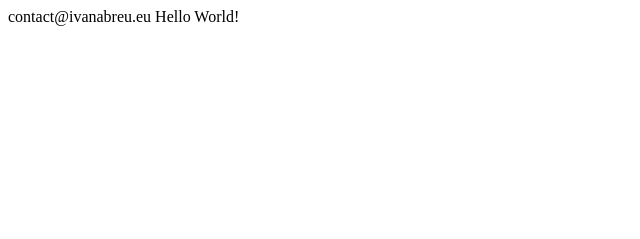
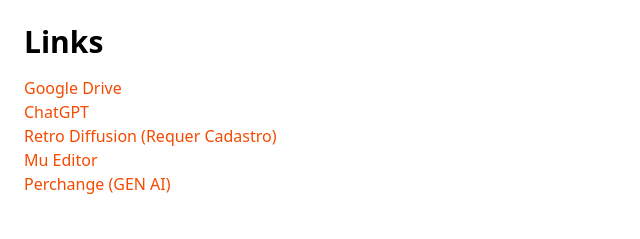
Before and after one commit to abreulima/ivanabreu.eu, a plain HTML site: page index.html in a window 1280 px wide. Shown: the whole page, without its empty margins (0-640 px from the left). Drawn offline with nearby package versions, Linux system fonts and the light colour scheme.

Commit message:
Update index.html

```diff
--- a/index.html
+++ b/index.html
@@ -1,2 +1,50 @@
-contact@ivanabreu.eu
-Hello World!
+<!doctype html>
+<html>
+  <head>
+    <meta charset="UTF-8" />
+    <meta name="viewport" content="width=device-width, initial-scale=1.0" />
+    <script src="https://cdn.jsdelivr.net/npm/@tailwindcss/browser@4"></script>
+  </head>
+  <body class="font-sans p-6">
+    <h1 class="text-3xl font-bold">
+        Links
+    </h1>
+    <ul class="py-4">
+        <li>
+            <a
+            class="text-orange-600 hover:underline"
+            href="https://drive.google.com/drive/folders/161BTatkkWF6omChAh1AOwQIojdv_Z3Yw">
+                Google Drive
+            </a>
+        </li>
+        <li>
+            <a
+            class="text-orange-600 hover:underline"
+            href="https://chatgpt.com/">
+                ChatGPT
+            </a>
+        </li>
+        <li>
+            <a
+            class="text-orange-600 hover:underline"
+            href="https://www.retrodiffusion.ai/app">
+                Retro Diffusion (Requer Cadastro)
+            </a>
+        </li>
+        <li>
+            <a
+            class="text-orange-600 hover:underline"
+            href="https://codewith.mu/">
+                Mu Editor
+            </a>
+        </li>
+        <li>
+            <a
+            class="text-orange-600 hover:underline"
+            href="https://perchance.org/ai-text-to-image-generator">
+                Perchange (GEN AI)
+            </a>
+        </li>
+    </ul>
+  </body>
+</html>
```
